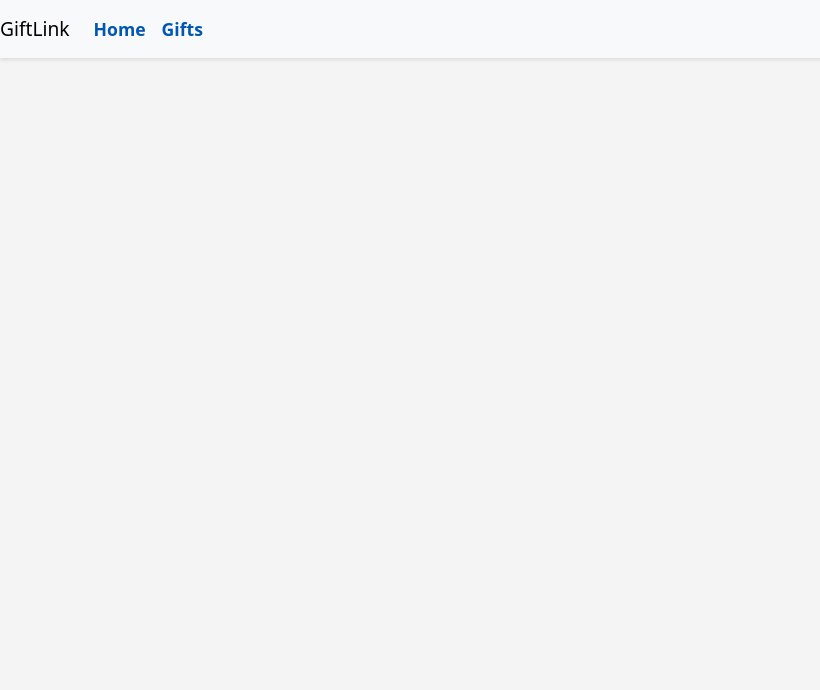
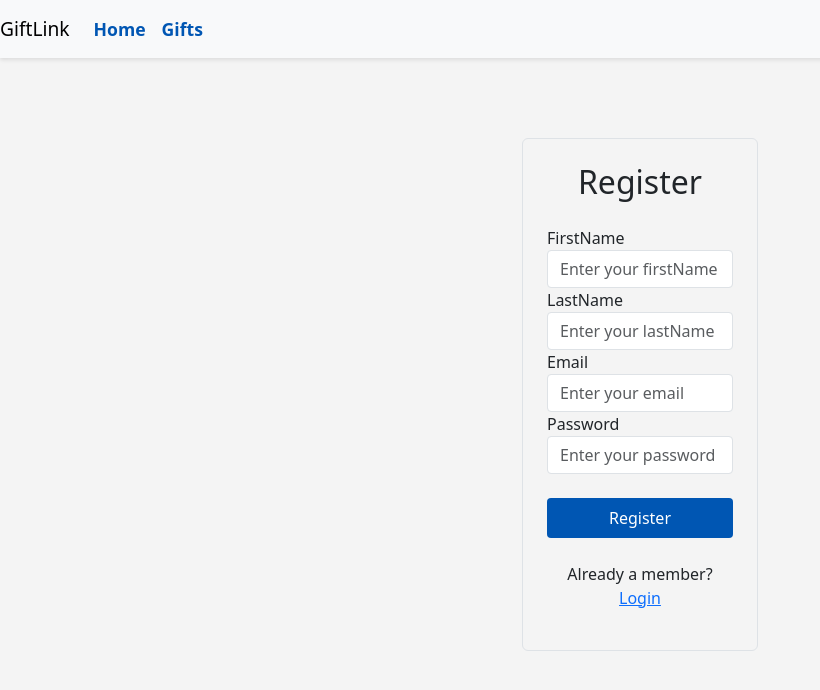
Before and after one commit to Khnzh/fullstack-capstone-project, a React (Create React App) app in the folder giftlink-frontend/: page /app/register in a window 1280 px wide. Before the commit this address had no page. Shown: the top 690 px of the page, without its empty margins (0-820 px from the left). Built offline with nearby package versions, Linux system fonts and the light colour scheme.

Commit message:
login and register sketches

```diff
--- a/giftlink-frontend/src/App.js
+++ b/giftlink-frontend/src/App.js
@@ -1,6 +1,8 @@
 import React from 'react';
 import { Routes, Route, useNavigate } from 'react-router-dom';
 import MainPage from './components/MainPage/MainPage';
+import RegisterPage from './components/RegisterPage/RegisterPage';
+import LoginPage from './components/LoginPage/LoginPage';
 import 'bootstrap/dist/css/bootstrap.min.css';
 import './App.css';
 import Navbar from './components/Navbar/Navbar';
@@ -14,6 +16,8 @@
           {/* the final code will not pass the products to every page, but each page will call the server API */}
           <Route path="/" element={<MainPage />} />
           <Route path="/app" element={<MainPage />} />
+          <Route path="/app/login" element={<LoginPage />} />
+          <Route path="/app/register" element={<RegisterPage />} />
         </Routes>
         </>
   );
--- /dev/null
+++ b/giftlink-frontend/src/components/LoginPage/LoginPage.css
@@ -0,0 +1,44 @@
+.login-card {
+    background-color: #fff;
+    box-shadow: 0px 4px 8px rgba(0, 0, 0, 0.1);
+}
+
+.login-card .form-label {
+    font-weight: 600;
+}
+
+.login-card input {
+    border-radius: 0.25rem;
+}
+
+.login-card .btn {
+    padding: 0.5rem 1rem;
+    border-radius: 0.25rem;
+}
+
+.login-card .btn-primary {
+    background-color: #0056b3;
+    border: none;
+}
+
+.login-card .btn-secondary {
+    background-color: #dc3545;
+    border: none;
+}
+
+.login-card .text-primary {
+    color: #0056b3;
+}
+
+.login-card .text-secondary {
+    color: #6c757d;
+}
+
+/* Additional styles */
+a.text-primary:hover {
+    text-decoration: underline;
+}
+
+a.text-secondary:hover {
+    text-decoration: underline;
+}
--- /dev/null
+++ b/giftlink-frontend/src/components/LoginPage/LoginPage.js
@@ -0,0 +1,56 @@
+import React, { useState } from 'react';
+import './LoginPage.css';
+
+function LoginPage() {
+
+    //insert code here to create useState hook variables for email, password
+    const [email, setEmail] = useState('');
+    const [password, setPassword] = useState('');
+    // insert code here to create handleLogin function and include console.log
+    const handleLogin = async () => {
+        console.log("Login invoked")
+    }
+
+        return (
+      <div className="container mt-5">
+        <div className="row justify-content-center">
+          <div className="col-md-6 col-lg-4">
+            <div className="login-card p-4 border rounded">
+              <h2 className="text-center mb-4 font-weight-bold">Login</h2>
+
+          {/* insert code here to create input elements for the variables email and  password */}
+          <div className="mb-4">
+                <label htmlFor="email" className="form label">Email</label><br></br>
+                <input
+                id="email"
+                type="email"
+                className="form-control"
+                placeholder="Enter your email"
+                value={email}
+                onChange={(e) => setEmail(e.target.value)}
+                />
+                <label htmlFor="password" className="form label">Password</label><br></br>
+                <input
+                id="password"
+                type="password"
+                className="form-control"
+                placeholder="Enter your password"
+                value={password}
+                onChange={(e) => setPassword(e.target.value)}
+                />
+            </div>
+            <button className="btn btn-primary w-100 mb-3" onClick={handleLogin}>Login</button>
+
+          {/* insert code here to create a button that performs the `handleLogin` function on click */}
+                <p className="mt-4 text-center">
+                    New here? <a href="/app/register" className="text-primary">Register Here</a>
+                </p>
+
+            </div>
+          </div>
+        </div>
+      </div>
+    )
+}
+
+export default LoginPage;
--- /dev/null
+++ b/giftlink-frontend/src/components/RegisterPage/RegisterPage.css
@@ -0,0 +1,31 @@
+.register-card .form-label {
+    font-weight: 600;
+}
+.register-card input {
+    border-radius: 0.25rem;
+}
+.register-card .btn {
+    padding: 0.5rem 1rem;
+    border-radius: 0.25rem;
+}
+.register-card .btn-primary {
+    background-color: #0056b3;
+    border: none;
+}
+.register-card .btn-secondary {
+    background-color: #dc3545;
+    border: none;
+}
+.register-card .text-primary {
+    color: #0056b3;
+}
+.register-card .text-secondary {
+    color: #6c757d;
+}
+/* Additional styles */
+a.text-primary:hover {
+    text-decoration: underline;
+}
+a.text-secondary:hover {
+    text-decoration: underline;
+}
--- /dev/null
+++ b/giftlink-frontend/src/components/RegisterPage/RegisterPage.js
@@ -0,0 +1,68 @@
+import React, { useState } from 'react';
+import './RegisterPage.css';
+function RegisterPage() {
+    //insert code here to create useState hook variables for firstName, lastName, email, password
+    const [firstName, setFirstName] = useState('');
+    const [lastName, setLastName] = useState('');
+    const [email, setEmail] = useState('');
+    const [password, setPassword] = useState('');
+    // insert code here to create handleRegister function and include console.log
+    const handleRegister = async () => {
+        console.log("Register invoked")
+    }
+         return (
+            <div className="container mt-5">
+                <div className="row justify-content-center">
+                    <div className="col-md-6 col-lg-4">
+                        <div className="register-card p-4 border rounded">
+                            <h2 className="text-center mb-4 font-weight-bold">Register</h2>
+                    {/* insert code here to create input elements for all the variables - firstName, lastName, email, password */}
+                    <div className="mb-4">
+                        <label htmlFor="firstName" className="form label"> FirstName</label><br></br>
+                        <input
+                        id="firstName"
+                        type="text"
+                        className="form-control"
+                        placeholder="Enter your firstName"
+                        value={firstName}
+                        onChange={(e) => setFirstName(e.target.value)}
+                        />
+                        <label htmlFor="lastName" className="form label"> LastName</label><br></br>
+                        <input
+                        id="lastName"
+                        type="text"
+                        className="form-control"
+                        placeholder="Enter your lastName"
+                        value={lastName}
+                        onChange={(e) => setLastName(e.target.value)}
+                        />
+                        <label htmlFor="email" className="form label">Email</label><br></br>
+                        <input
+                        id="email"
+                        type="email"
+                        className="form-control"
+                        placeholder="Enter your email"
+                        value={email}
+                        onChange={(e) => setEmail(e.target.value)}
+                        />
+                        <label htmlFor="password" className="form label">Password</label><br></br>
+                        <input
+                        id="password"
+                        type="password"
+                        className="form-control"
+                        placeholder="Enter your password"
+                        value={password}
+                        onChange={(e) => setPassword(e.target.value)}
+                        />
+                    </div>
+                    <button className="btn btn-primary w-100 mb-3" onClick={handleRegister}>Register</button>
+                        <p className="mt-4 text-center">
+                            Already a member? <a href="/app/login" className="text-primary">Login</a>
+                        </p>
+                         </div>
+                    </div>
+                </div>
+            </div>
+         )//end of return
+}
+export default RegisterPage;
```
